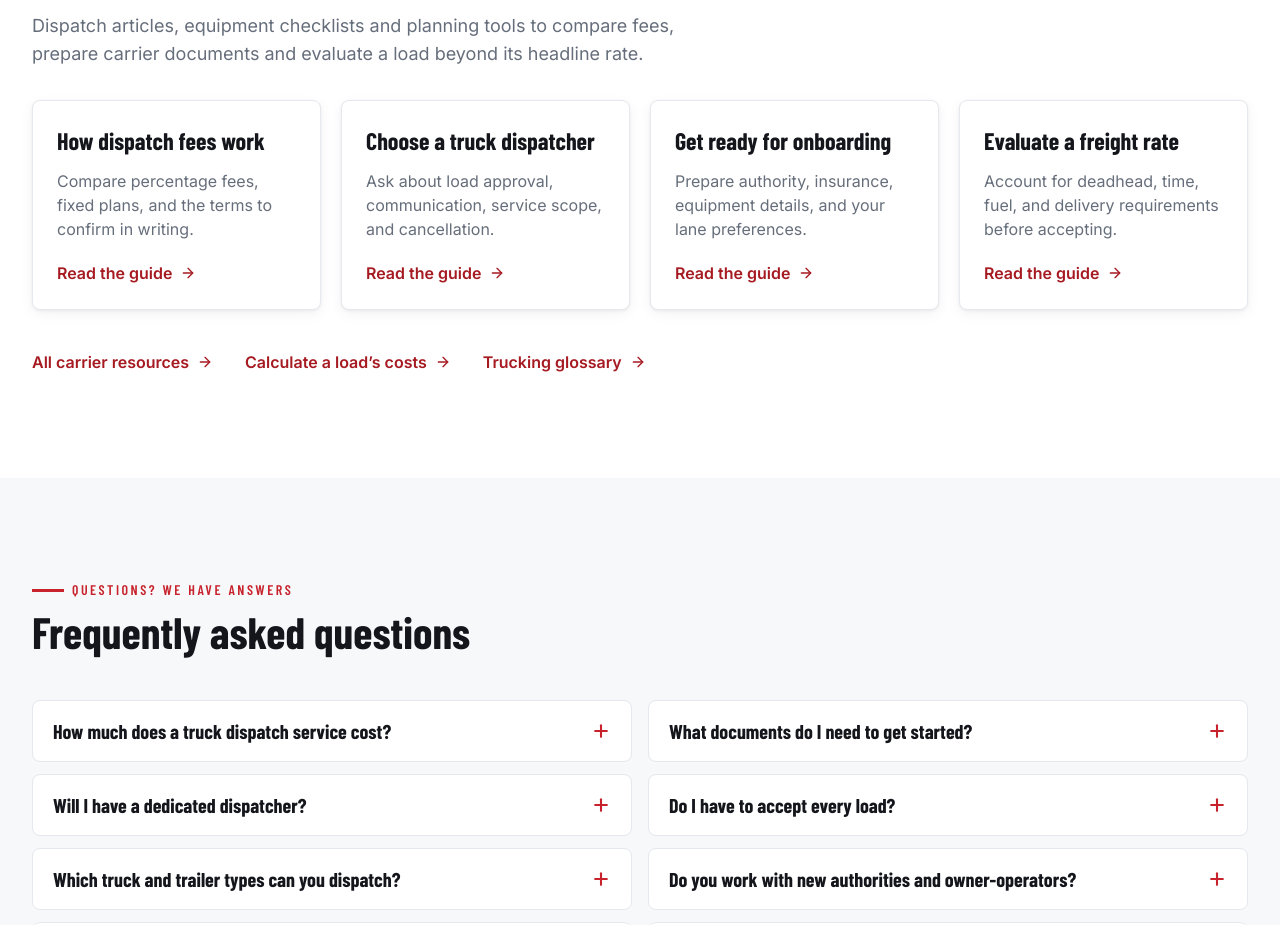
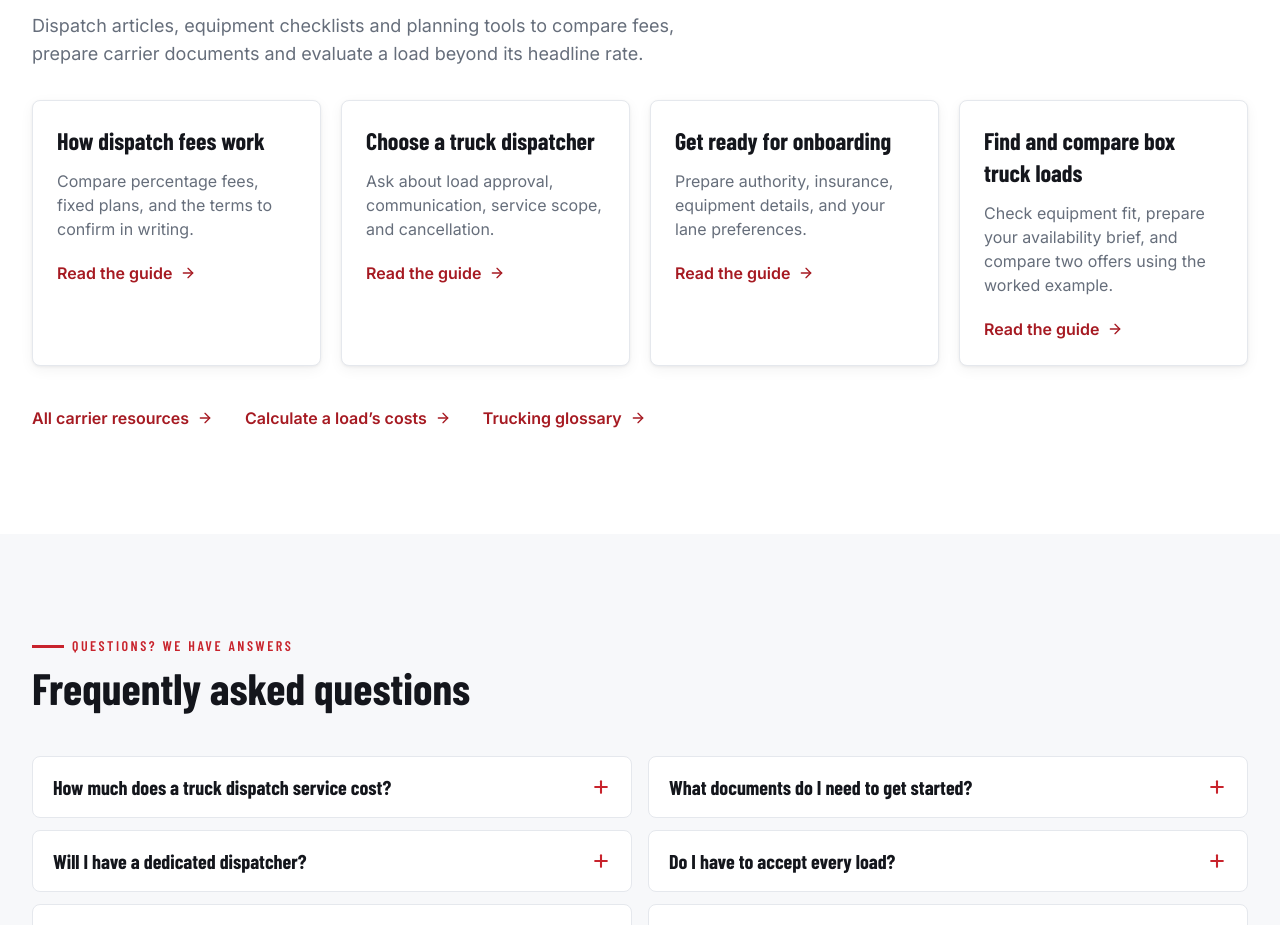
Before and after one commit to royfazeel/Fazeel-Rai-Logistics, a Next.js app: page / in a window 1280 px wide. Shown: the part 9484-10409 px from the top of the page. Built offline with nearby package versions, Linux system fonts and the light colour scheme.

Commit message:
Clarify current box truck pricing and enable Bing site verification

```diff
--- a/src/app/HomePageClient.tsx
+++ b/src/app/HomePageClient.tsx
@@ -702,7 +702,7 @@ export default function HomePage() {
               { title: 'How dispatch fees work', href: 'truck-dispatch-fees', text: 'Compare percentage fees, fixed plans, and the terms to confirm in writing.' },
               { title: 'Choose a truck dispatcher', href: 'how-to-choose-a-truck-dispatcher', text: 'Ask about load approval, communication, service scope, and cancellation.' },
               { title: 'Get ready for onboarding', href: 'carrier-onboarding-checklist', text: 'Prepare authority, insurance, equipment details, and your lane preferences.' },
-              { title: 'Evaluate a freight rate', href: 'evaluate-freight-rate-per-mile', text: 'Account for deadhead, time, fuel, and delivery requirements before accepting.' },
+              { title: 'Find and compare box truck loads', href: 'how-to-find-box-truck-loads', text: 'Check equipment fit, prepare your availability brief, and compare two offers using the worked example.' },
             ].map(item => <Link prefetch={false} key={item.href} href={`/resources/${item.href}`} className="card p-6 hover:border-primary-300"><h3 className="font-display text-2xl font-bold text-navy-950 mb-3">{item.title}</h3><p className="text-surface-700 mb-5">{item.text}</p><span className="inline-flex items-center gap-2 font-semibold text-primary-700">Read the guide<ArrowRight className="w-4 h-4" aria-hidden="true" /></span></Link>)}
           </div>
           <div className="mt-8 flex flex-wrap gap-x-8 gap-y-3">
--- a/src/app/layout.tsx
+++ b/src/app/layout.tsx
@@ -32,6 +32,9 @@ export const metadata: Metadata = {
   authors: [{ name: BUSINESS.name }],
   creator: BUSINESS.parentCompany,
   publisher: BUSINESS.name,
+  verification: {
+    other: { 'msvalidate.01': '43D367AF26BF0F46B0DBFA8064241E02' },
+  },
   icons: {
     icon: [
       { url: '/favicon.ico?v=rai-union-v1', type: 'image/x-icon', sizes: '16x16 32x32 48x48 64x64 96x96' },
--- a/src/app/pricing/PricingPageClient.tsx
+++ b/src/app/pricing/PricingPageClient.tsx
@@ -7,7 +7,7 @@ import PricingTable from '@/components/PricingTable';
 import FeeCalculator from '@/components/FeeCalculator';
 import StaticPhoto from '@/components/StaticPhoto';
 import { BUSINESS, EQUIPMENT_TYPES, MEDIA } from '@/lib/constants';
-import { DEFAULT_DISPATCH_RATE, DISPATCH_PRICING_SUMMARY, DISPATCH_RATE_RANGE, getDispatchRate } from '@/lib/dispatch-pricing';
+import { DEFAULT_DISPATCH_RATE, DISPATCH_PRICING_SUMMARY, DISPATCH_RATE_RANGE, getDispatchRate, getDispatchRateLabel } from '@/lib/dispatch-pricing';
 import { track } from '@/lib/track';
 
 const feeExamples = Array.from(new Set(EQUIPMENT_TYPES.map(({ id }) => getDispatchRate(id))))
@@ -37,7 +37,7 @@ export default function PricingPageClient() {
       <div className="absolute inset-0 bg-navy-950/85" aria-hidden="true" />
       <div className="container-custom relative z-10"><p className="eyebrow">Transparent truck dispatch pricing</p><h1 className="font-display font-bold uppercase text-4xl sm:text-5xl leading-tight mb-5 max-w-3xl">Truck dispatch fees by equipment: <span className="text-primary-400">{DISPATCH_RATE_RANGE}.</span></h1><p className="text-white/80 text-lg max-w-2xl mb-8">A dedicated truck dispatcher for your operation across the 48 contiguous states. No setup fee. You approve the loads. Know your equipment rate before the first booking.</p><a href={BUSINESS.phoneHref} onClick={() => track('call_click', { location: 'pricing_hero' })} className="btn-primary"><Phone className="w-5 h-5" aria-hidden="true" />Discuss your dispatch rate</a></div>
     </section>
-    <section className="section-padding bg-white"><div className="container-custom"><div className="max-w-2xl mb-10"><p className="eyebrow">Full service. Clear terms.</p><h2 className="section-heading mb-4">A dispatch partner for your next load.</h2><p className="text-surface-700 text-lg">Load search, rate negotiation, broker communication, lane planning, and paperwork support with an agreed percentage fee.</p></div><PricingTable /></div></section>
+    <section className="section-padding bg-white"><div className="container-custom"><div className="max-w-2xl mb-10"><p className="eyebrow">Full service. Clear terms.</p><h2 className="section-heading mb-4">A dispatch partner for your next load.</h2><p className="text-surface-700 text-lg">Load search, rate negotiation, broker communication, lane planning, and paperwork support with an agreed percentage fee.</p></div><PricingTable /><p className="mt-6 max-w-3xl text-sm leading-7 text-surface-700"><strong>Box truck pricing updated <time dateTime="2026-10-30">October 30, 2026</time>:</strong> Rai Dispatch’s current <Link href="/equipment/box-truck" className="font-semibold text-primary-700 underline underline-offset-4">box truck dispatch</Link> fee is {getDispatchRateLabel('box-truck')} of gross revenue on loads we dispatch.</p></div></section>
     <section className="section-padding bg-surface-50">
       <div id="fee-calculator" className="container-custom mb-12 scroll-mt-28"><FeeCalculator /></div>
       <div className="container-custom grid lg:grid-cols-2 gap-10">
--- a/src/lib/equipment-search-content.ts
+++ b/src/lib/equipment-search-content.ts
@@ -29,7 +29,7 @@ export const EQUIPMENT_SEARCH_ENHANCEMENTS: Record<string, {
       },
       {
         id: '26-foot-booking-scenario', title: 'How box truck dispatch works and what it costs',
-        paragraphs: ['Start with your truck specifications, empty location, available time and preferred lanes. Your dispatcher searches suitable freight and clarifies dimensions, loading access, appointments, compensation and known empty miles. You review the complete proposal and approve or decline it. After approval, we coordinate the booking, agreed updates and delivery-document follow-ups.', `On a hypothetical $${boxTruckExampleBillingBase.toLocaleString('en-US')} agreed billing base, the ${getDispatchRateLabel('box-truck')} box truck dispatch fee is $${boxTruckExampleFee.toLocaleString('en-US')}. The remaining $${boxTruckExampleRemainder.toLocaleString('en-US')} is before fuel, maintenance, insurance, driver pay and other operating expenses; it is not profit or an earnings forecast. Confirm how fuel surcharge and accessorials are treated in your written billing terms.`],
+        paragraphs: [`Box truck pricing was updated October 30, 2026. Rai Dispatch’s current box truck dispatch fee is ${getDispatchRateLabel('box-truck')} of gross revenue on loads we dispatch.`, 'Start with your truck specifications, empty location, available time and preferred lanes. Your dispatcher searches suitable freight and clarifies dimensions, loading access, appointments, compensation and known empty miles. You review the complete proposal and approve or decline it. After approval, we coordinate the booking, agreed updates and delivery-document follow-ups.', `On a hypothetical $${boxTruckExampleBillingBase.toLocaleString('en-US')} agreed billing base, the ${getDispatchRateLabel('box-truck')} box truck dispatch fee is $${boxTruckExampleFee.toLocaleString('en-US')}. The remaining $${boxTruckExampleRemainder.toLocaleString('en-US')} is before fuel, maintenance, insurance, driver pay and other operating expenses; it is not profit or an earnings forecast. Confirm how fuel surcharge and accessorials are treated in your written billing terms.`],
         table: { caption: 'Illustrative box truck dispatch fee — not a quoted freight rate', headers: ['Item', 'Amount'], rows: [['Agreed example billing base', `$${boxTruckExampleBillingBase.toLocaleString('en-US')}`], [`Dispatch fee at ${getDispatchRateLabel('box-truck')}`, `$${boxTruckExampleFee.toLocaleString('en-US')}`], ['Remaining before operating expenses', `$${boxTruckExampleRemainder.toLocaleString('en-US')}`]] },
       },
     ],
```
